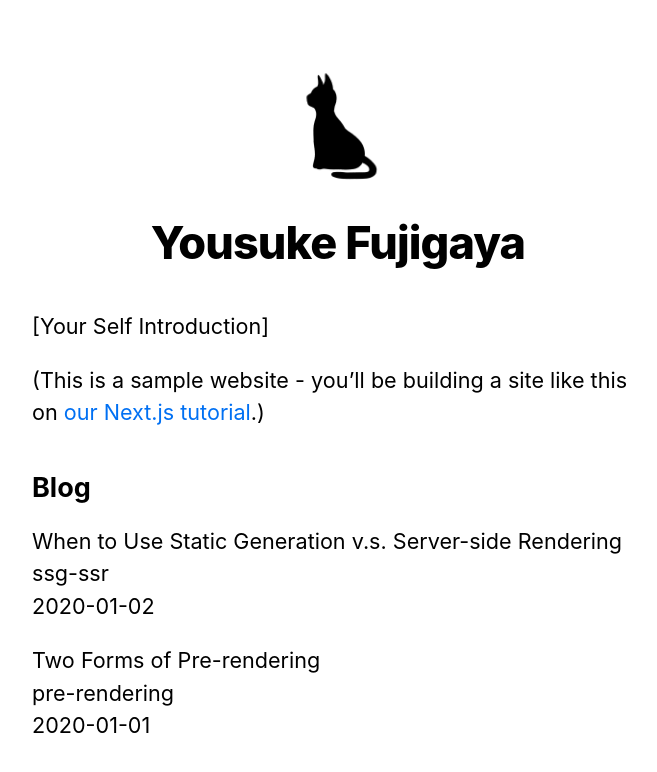
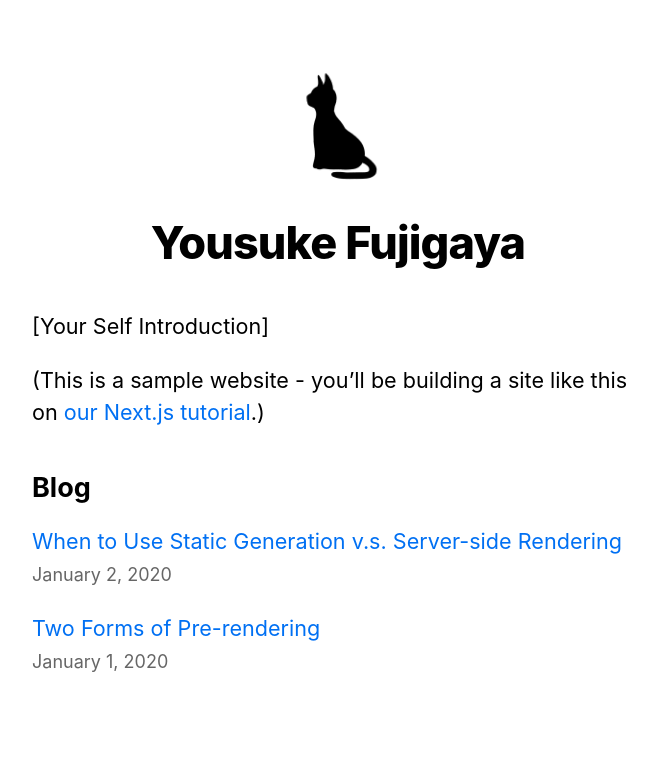
Before and after one commit to ofujigaya/nextjs-tutorial, a Next.js app: page / in a window 1280 px wide. Shown: the top 772 px of the page, without its empty margins (302-959 px from the left). Built offline with nearby package versions, Linux system fonts and the light colour scheme.

Commit message:
Dynamic Routes
Ref: https://nextjs.org/learn/basics/dynamic-routes

```diff
--- /dev/null
+++ b/components/date.tsx
@@ -0,0 +1,6 @@
+import { parseISO, format } from 'date-fns'
+
+export default function Date({ dateString }: { dateString: string }) {
+  const date = parseISO(dateString)
+  return <time dateTime={dateString}>{format(date, 'LLLL d, yyyy')}</time>
+}
--- a/lib/posts.tsx
+++ b/lib/posts.tsx
@@ -1,6 +1,8 @@
 import fs from 'fs'
 import path from 'path'
 import matter from 'gray-matter'
+import remark from 'remark'
+import html from 'remark-html'
 
 const postsDirectory = path.join(process.cwd(), 'posts')
 
@@ -59,16 +61,21 @@
   })
 }
 
-export function getPostData(id: string) {
+export const getPostData = async (id: string) => {
   const fullPath = path.join(postsDirectory, `${id}.md`)
   const fileContents = fs.readFileSync(fullPath, 'utf8')
 
   // Use gray-matter to parse the post metadata section
   const matterResult = matter(fileContents)
 
+  // Use remark to convert markdown into HTML string
+  const processedContent = await remark().use(html).process(matterResult.content)
+  const contentHtml = processedContent.toString()
+
   // Combine the data with the id
   return {
     id,
+    contentHtml,
     ...matterResult.data,
   }
 }
--- a/package.json
+++ b/package.json
@@ -11,10 +11,13 @@
     "start": "next start"
   },
   "dependencies": {
+    "date-fns": "^2.21.1",
     "gray-matter": "^4.0.2",
     "next": "10.1.3",
     "react": "17.0.2",
-    "react-dom": "17.0.2"
+    "react-dom": "17.0.2",
+    "remark": "^13.0.0",
+    "remark-html": "^13.0.1"
   },
   "devDependencies": {
     "@types/node": "14.x",
--- a/pages/index.tsx
+++ b/pages/index.tsx
@@ -3,6 +3,8 @@
 import utilStyles from '../styles/utils.module.css'
 import { getSortedPostsData } from '@/lib/posts'
 import { GetStaticProps } from 'next'
+import Link from 'next/link'
+import Date from '@/components/date'
 
 interface AllPostsData {
   allPostsData: {
@@ -38,11 +40,13 @@
         <ul className={utilStyles.list}>
           {allPostsData.map(({ id, date, title }) => (
             <li className={utilStyles.listItem} key={id}>
-              {title}
+              <Link href={`/posts/${id}`}>
+                <a>{title}</a>
+              </Link>
               <br />
-              {id}
-              <br />
-              {date}
+              <small className={utilStyles.lightText}>
+                <Date dateString={date} />
+              </small>
             </li>
           ))}
         </ul>
```
Also changed, not shown: pages/posts/[id].tsx (+16 -6 lines), 1 other file (tests, documents, lock files or other folders).
